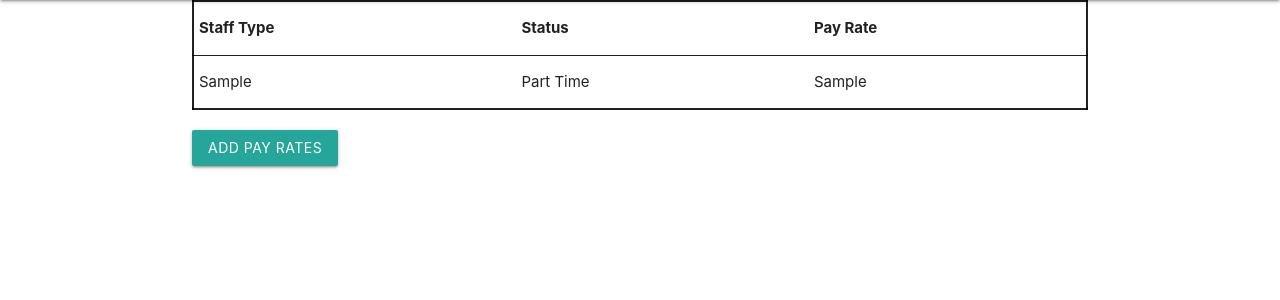
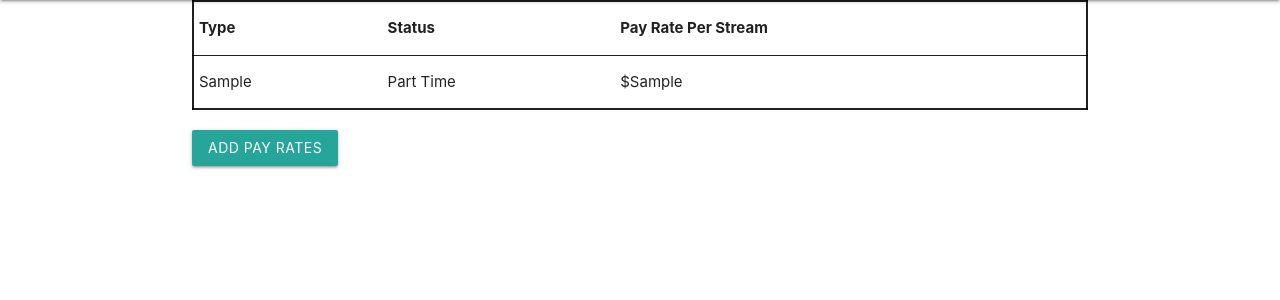
Before and after one commit to Staff-Allocations/Staff-Allocations, a Flask app: page /viewpayrates in a window 1280 px wide. Shown: the part 64-364 px from the top of the page. Run offline with Flask 3, Linux system fonts and the light colour scheme; tables that the repository leaves empty hold one stand-in row (values such as "Sample post").

Commit message:
Update viewPay.html

```diff
--- a/App/templates/viewPay.html
+++ b/App/templates/viewPay.html
@@ -22,15 +22,15 @@
 
     <table style="width:100%">
         <tr>
-            <th>Staff Type</th>
+            <th>Type</th>
             <th>Status</th>
-            <th>Pay Rate</th>
+            <th>Pay Rate Per Stream</th>
         </tr>
         {% for rate in rates %}
             <tr data-href = "/updatepay/{{rate.id}}">
                 <td>{{rate.staff_type}}</td>
                 <td>{{rate.status}}</td>
-                <td>{{rate.pay}}</td>
+                <td>${{rate.pay}}</td>
             </tr>
         {% endfor %}
     </table>
```
